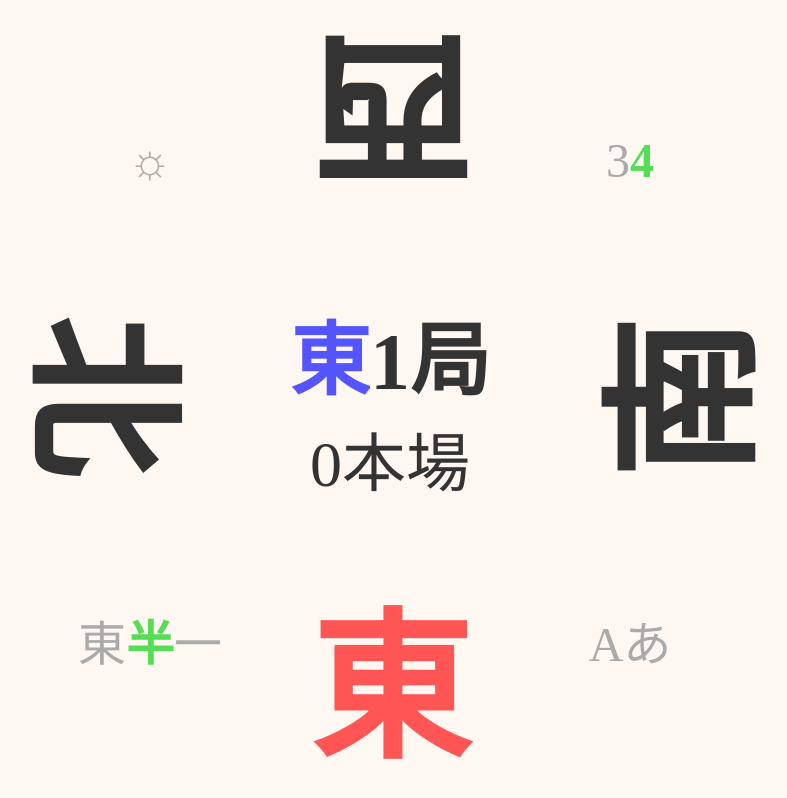
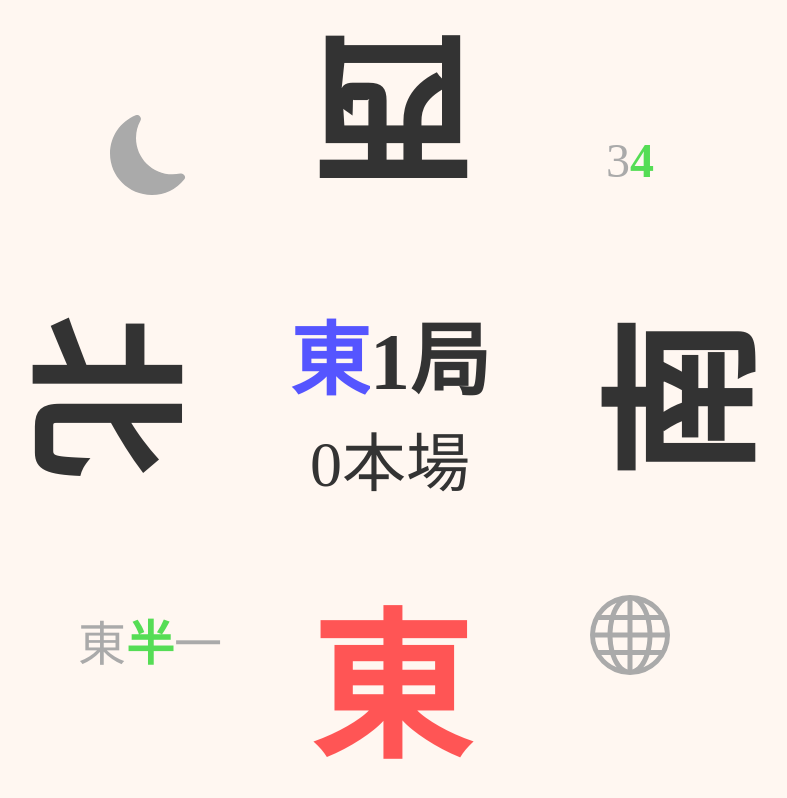
Before and after one commit to mahtools/riichi-centrepiece, a plain HTML site: page index.html in a window 1280 px wide. Shown: the whole page, without its empty margins (250-1037 px from the left). Drawn offline with Linux system fonts and the light colour scheme.

Commit message:
replaced html entities and language switch button text with bootstrap svg icons

```diff
--- a/index.html
+++ b/index.html
@@ -184,7 +184,7 @@
                 color: var(--red);
             }
 
-            .option, .option span {
+            .option, .option span, .option path {
                 color: var(--grey);
 
                 border-width: 0;
@@ -261,7 +261,11 @@
             <!-- Options -->
             <button id="darkmode" class="option"></button>
 
-            <button id="languageswitch" class="option">Aあ</button>
+            <button id="languageswitch" class="option">
+                <svg xmlns="http://www.w3.org/2000/svg" width="1em" height="1em" fill="currentColor" class="bi bi-globe" viewBox="0 0 16 16">
+                    <path d="M0 8a8 8 0 1 1 16 0A8 8 0 0 1 0 8m7.5-6.923c-.67.204-1.335.82-1.887 1.855A8 8 0 0 0 5.145 4H7.5zM4.09 4a9.3 9.3 0 0 1 .64-1.539 7 7 0 0 1 .597-.933A7.03 7.03 0 0 0 2.255 4zm-.582 3.5c.03-.877.138-1.718.312-2.5H1.674a7 7 0 0 0-.656 2.5zM4.847 5a12.5 12.5 0 0 0-.338 2.5H7.5V5zM8.5 5v2.5h2.99a12.5 12.5 0 0 0-.337-2.5zM4.51 8.5a12.5 12.5 0 0 0 .337 2.5H7.5V8.5zm3.99 0V11h2.653c.187-.765.306-1.608.338-2.5zM5.145 12q.208.58.468 1.068c.552 1.035 1.218 1.65 1.887 1.855V12zm.182 2.472a7 7 0 0 1-.597-.933A9.3 9.3 0 0 1 4.09 12H2.255a7 7 0 0 0 3.072 2.472M3.82 11a13.7 13.7 0 0 1-.312-2.5h-2.49c.062.89.291 1.733.656 2.5zm6.853 3.472A7 7 0 0 0 13.745 12H11.91a9.3 9.3 0 0 1-.64 1.539 7 7 0 0 1-.597.933M8.5 12v2.923c.67-.204 1.335-.82 1.887-1.855q.26-.487.468-1.068zm3.68-1h2.146c.365-.767.594-1.61.656-2.5h-2.49a13.7 13.7 0 0 1-.312 2.5m2.802-3.5a7 7 0 0 0-.656-2.5H12.18c.174.782.282 1.623.312 2.5zM11.27 2.461c.247.464.462.98.64 1.539h1.835a7 7 0 0 0-3.072-2.472c.218.284.418.598.597.933M10.855 4a8 8 0 0 0-.468-1.068C9.835 1.897 9.17 1.282 8.5 1.077V4z"/>
+                </svg>
+            </button>
 
             <button id="playercount" class="option"></button>
 
@@ -289,32 +293,32 @@
 
             // Element constants
 
-            const TON_ELEMENT     = document.getElementById("ton");
-            const NAN_ELEMENT     = document.getElementById("nan");
-            const SHAA_ELEMENT    = document.getElementById("shaa");
-            const PEI_ELEMENT     = document.getElementById("pei");
+            const ELEMENT_TON     = document.getElementById("ton");
+            const ELEMENT_NAN     = document.getElementById("nan");
+            const ELEMENT_SHAA    = document.getElementById("shaa");
+            const ELEMENT_PEI     = document.getElementById("pei");
 
-            const TON_NAKA        = document.getElementById("tonNakaDisplay");
-            const NAN_NAKA        = document.getElementById("nanNakaDisplay");
-            const SHAA_NAKA       = document.getElementById("shaaNakaDisplay");
-            const PEI_NAKA        = document.getElementById("peiNakaDisplay");
+            const NAKA_TON        = document.getElementById("tonNakaDisplay");
+            const NAKA_NAN        = document.getElementById("nanNakaDisplay");
+            const NAKA_SHAA       = document.getElementById("shaaNakaDisplay");
+            const NAKA_PEI        = document.getElementById("peiNakaDisplay");
 
-            const WINDS           = [TON_NAKA, NAN_NAKA, SHAA_NAKA, PEI_NAKA];
+            const WINDS           = [NAKA_TON, NAKA_NAN, NAKA_SHAA, NAKA_PEI];
 
             const WIND_DISPLAY    = document.getElementById("roundwind");
 
-            const ROUND_INFO      = document.getElementById("roundinfo");
-            const ROUND_DISPLAY   = document.getElementById("roundcount");
+            const INFO_ROUND      = document.getElementById("roundinfo");
+            const DISPLAY_ROUND   = document.getElementById("roundcount");
 
-            const HONBA_INFO      = document.getElementById("honbainfo");
-            const HONBA_DISPLAY   = document.getElementById("honbacount");
+            const INFO_HONBA      = document.getElementById("honbainfo");
+            const DISPLAY_HONBA   = document.getElementById("honbacount");
 
             const LANGUAGES       = ["jp", "en"];
 
-            const DARKMODE_BTN    = document.getElementById("darkmode");
-            const LANGUAGE_BTN    = document.getElementById("languageswitch");
-            const PLAYERC_BTN     = document.getElementById("playercount");
-            const GAMET_BTN       = document.getElementById("gametype");
+            const BTN_DARKMODE    = document.getElementById("darkmode");
+            const BTN_LANGUAGE    = document.getElementById("languageswitch");
+            const BTN_PLAYERC     = document.getElementById("playercount");
+            const BTN_GAMET       = document.getElementById("gametype");
 
 
             // State
@@ -355,65 +359,65 @@
                     pos.push(pos.splice(0, 1)[0]);
 
                 pos.forEach(e => {                  // Remove all position from all elements
-                    TON_ELEMENT.classList.remove(e);
-                    NAN_ELEMENT.classList.remove(e);
-                    SHAA_ELEMENT.classList.remove(e);
-                    PEI_ELEMENT.classList.remove(e);
+                    ELEMENT_TON.classList.remove(e);
+                    ELEMENT_NAN.classList.remove(e);
+                    ELEMENT_SHAA.classList.remove(e);
+                    ELEMENT_PEI.classList.remove(e);
                 });
 
-                TON_ELEMENT.classList.add(pos[0]);  // Apply them to each seat _ELEMENT
-                NAN_ELEMENT.classList.add(pos[1]);
-                SHAA_ELEMENT.classList.add(pos[2]);
+                ELEMENT_TON.classList.add(pos[0]);  // Apply them to each seat _ELEMENT
+                ELEMENT_NAN.classList.add(pos[1]);
+                ELEMENT_SHAA.classList.add(pos[2]);
 
                 if (players === PLAYER_DEFAULT) {   // Only apply PEI if 4 players are active
-                    PEI_ELEMENT.classList.add(pos[3]);
-                    PEI_ELEMENT.classList.remove("hidden");
+                    ELEMENT_PEI.classList.add(pos[3]);
+                    ELEMENT_PEI.classList.remove("hidden");
                 } else {                            // Otherwise hide the PEI seat
-                    PEI_ELEMENT.classList.add("hidden");
+                    ELEMENT_PEI.classList.add("hidden");
                 }
 
 
                 // Naka
                 WINDS.forEach(e => e.style.display = "none");
                 WINDS[wind].style.display = "initial";
-                ROUND_DISPLAY.innerText = `${round}`;
-                HONBA_DISPLAY.innerText = `${honba}`;
+                DISPLAY_ROUND.innerText = `${round}`;
+                DISPLAY_HONBA.innerText = `${honba}`;
 
 
                 // Options
                 if (darkMode)           // Dark mode button
-                    DARKMODE_BTN.innerHTML = `&#9728;`;
+                    BTN_DARKMODE.innerHTML = `<svg xmlns="http://www.w3.org/2000/svg" width="1em" height="1em" fill="currentColor" class="bi bi-sun" viewBox="0 0 16 16"><path d="M8 11a3 3 0 1 1 0-6 3 3 0 0 1 0 6m0 1a4 4 0 1 0 0-8 4 4 0 0 0 0 8M8 0a.5.5 0 0 1 .5.5v2a.5.5 0 0 1-1 0v-2A.5.5 0 0 1 8 0m0 13a.5.5 0 0 1 .5.5v2a.5.5 0 0 1-1 0v-2A.5.5 0 0 1 8 13m8-5a.5.5 0 0 1-.5.5h-2a.5.5 0 0 1 0-1h2a.5.5 0 0 1 .5.5M3 8a.5.5 0 0 1-.5.5h-2a.5.5 0 0 1 0-1h2A.5.5 0 0 1 3 8m10.657-5.657a.5.5 0 0 1 0 .707l-1.414 1.415a.5.5 0 1 1-.707-.708l1.414-1.414a.5.5 0 0 1 .707 0m-9.193 9.193a.5.5 0 0 1 0 .707L3.05 13.657a.5.5 0 0 1-.707-.707l1.414-1.414a.5.5 0 0 1 .707 0m9.193 2.121a.5.5 0 0 1-.707 0l-1.414-1.414a.5.5 0 0 1 .707-.707l1.414 1.414a.5.5 0 0 1 0 .707M4.464 4.465a.5.5 0 0 1-.707 0L2.343 3.05a.5.5 0 1 1 .707-.707l1.414 1.414a.5.5 0 0 1 0 .708"/></svg>`;
                 else
-                    DARKMODE_BTN.innerHTML = `&#9788;`;
+                    BTN_DARKMODE.innerHTML = `<svg xmlns="http://www.w3.org/2000/svg" width="1em" height="1em" fill="currentColor" class="bi bi-moon-fill" viewBox="0 0 16 16"><path d="M6 .278a.77.77 0 0 1 .08.858 7.2 7.2 0 0 0-.878 3.46c0 4.021 3.278 7.277 7.318 7.277q.792-.001 1.533-.16a.79.79 0 0 1 .81.316.73.73 0 0 1-.031.893A8.35 8.35 0 0 1 8.344 16C3.734 16 0 12.286 0 7.71 0 4.266 2.114 1.312 5.124.06A.75.75 0 0 1 6 .278"/></svg>`;
 
 
                 if (isStart())          // Player count button
                     if (players == PLAYER_DEFAULT)
-                        PLAYERC_BTN.innerHTML = `3<span class="selected">4</span>`;
+                        BTN_PLAYERC.innerHTML = `3<span class="selected">4</span>`;
                     else
-                        PLAYERC_BTN.innerHTML = `<span class="selected">3</span>4`;
+                        BTN_PLAYERC.innerHTML = `<span class="selected">3</span>4`;
                 else
-                    PLAYERC_BTN.innerHTML = `&#10227;`;
+                    BTN_PLAYERC.innerHTML = `&#10227;`;
 
 
                 if (isStart())          // Gametype button
                     if (maxRounds === ROUND_TONPUUSEN)
-                        GAMET_BTN.innerHTML = `
+                        BTN_GAMET.innerHTML = `
                             <span lang="jp"><span class="selected">東</span>半一</span>
                             <span lang="en"><span class="selected">T</span>HI</span>
                             `;
                     else if (maxRounds === ROUND_HANCHAN)
-                        GAMET_BTN.innerHTML = `
+                        BTN_GAMET.innerHTML = `
                             <span lang="jp">東<span class="selected">半</span>一</span>
                             <span lang="en">T<span class="selected">H</span>I</span>
                         `;
                     else
-                        GAMET_BTN.innerHTML = `
+                        BTN_GAMET.innerHTML = `
                             <span lang="jp">東半<span class="selected">一</span></span>
                             <span lang="en">TH<span class="selected">I</span></span>
                         `;
                 else
-                    GAMET_BTN.innerHTML = `&#10227;`;
+                    BTN_GAMET.innerHTML = `&#10227;`;
             }
 
 
@@ -517,20 +521,20 @@
                 updateDisplay();
 
                 // Bindings
-                ROUND_INFO.addEventListener("click", nextRound);
-                HONBA_INFO.addEventListener("click", nextHonba);
+                INFO_ROUND.addEventListener("click", nextRound);
+                INFO_HONBA.addEventListener("click", nextHonba);
 
-                DARKMODE_BTN.addEventListener("click", toggleDarkMode);
-                LANGUAGE_BTN.addEventListener("click", toggleLanguage);
+                BTN_DARKMODE.addEventListener("click", toggleDarkMode);
+                BTN_LANGUAGE.addEventListener("click", toggleLanguage);
 
-                PLAYERC_BTN.addEventListener("click", () => {
+                BTN_PLAYERC.addEventListener("click", () => {
                     if (isStart())
                         togglePlayerCount();
                     else
                         reset();
                 });
 
-                GAMET_BTN.addEventListener("click", () => {
+                BTN_GAMET.addEventListener("click", () => {
                     if (isStart())
                         toggleGameType();
                     else
```
